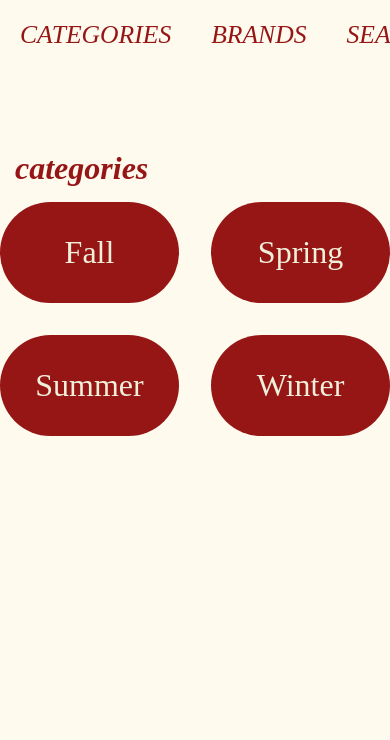
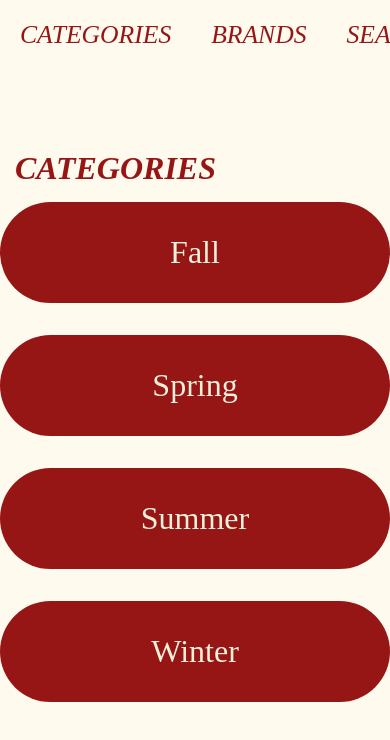
Before and after one commit to kama0008/statisk-site, a plain HTML site: page index.html in a window 390 px wide. Shown: the top 740 px of the page. Drawn offline with Linux system fonts and the light colour scheme.

Commit message:
forside done

```diff
--- a/index.html
+++ b/index.html
@@ -24,7 +24,7 @@
         </nav>
     </header>
     <main>
-        <h1>categories</h1>
+        <h1>CATEGORIES</h1>
         <div class="categories_grid">
             <a href="productlist.html">Fall</a>
             <a href="productlist.html">Spring</a>
--- a/style.css
+++ b/style.css
@@ -42,6 +42,14 @@ body {
 
 .categories_grid a:hover {
   font-size: 2.5rem;
+}
+
+@media (max-width: 768px) {
+  .categories_grid {
+    display: grid;
+    grid-template-columns: 1fr;
+    gap: 2rem;
+  }
 }
 
 /************* productlist **************/
```
